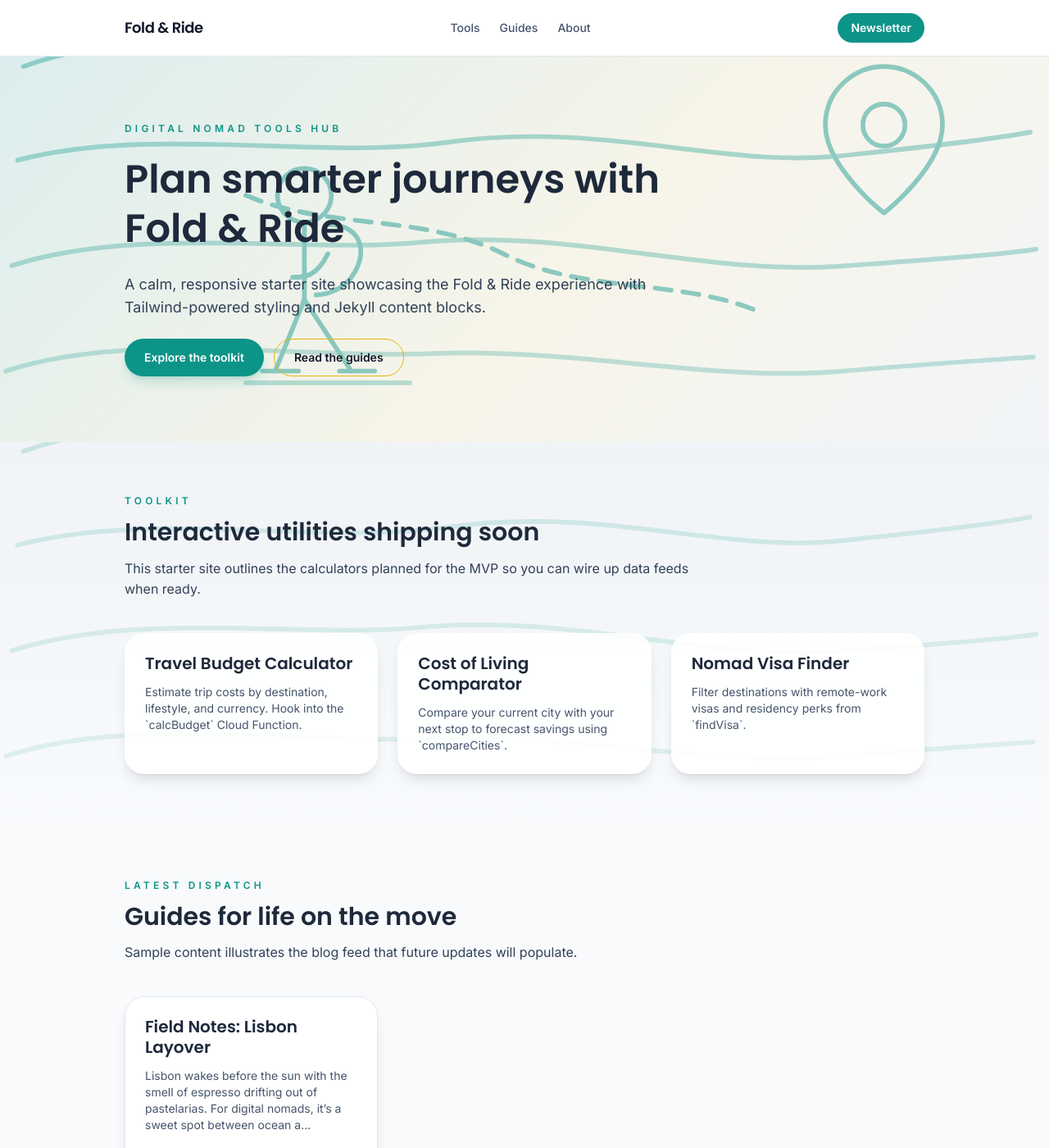
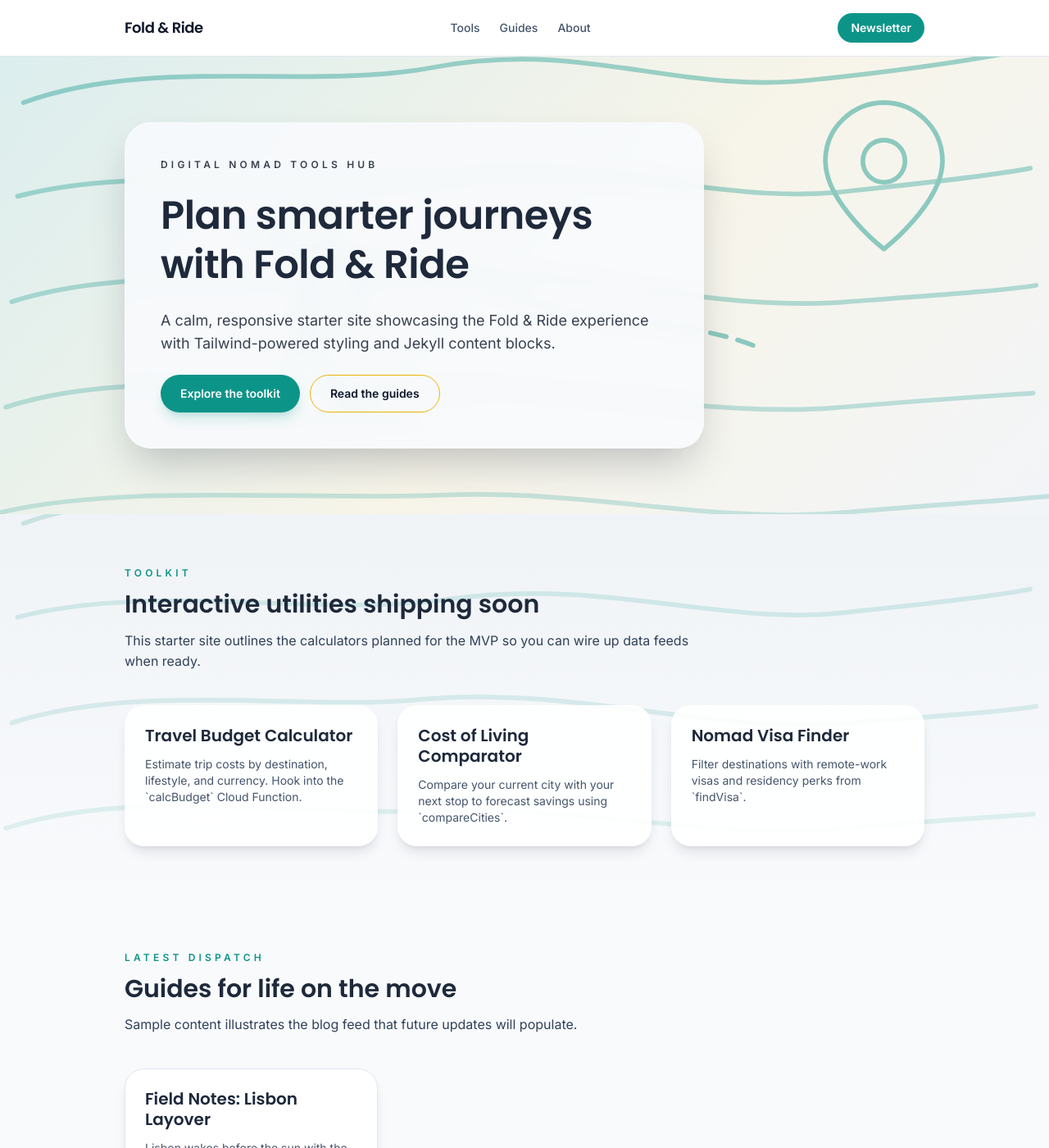
Before and after one commit to krussll/foldandride, a Jekyll site: the page built from index.html, in a window 1280 px wide and 1400 px high. Shown: the whole window at 82% size. Built offline with Jekyll 4.4.1, drawn with Linux system fonts in a browser that asks for light colours.

Commit message:
Enhance hero banner readability

```diff
--- a/assets/css/style.css
+++ b/assets/css/style.css
@@ -44,6 +44,23 @@ h6 {
 
 .section-hero {
   background: linear-gradient(135deg, rgba(13, 148, 136, 0.12), rgba(234, 179, 8, 0.08) 55%, rgba(148, 163, 184, 0.06));
+}
+
+.section-hero .hero-message {
+  backdrop-filter: blur(10px);
+  background: rgba(248, 250, 252, 0.92);
+  border-radius: 2rem;
+  box-shadow: 0 25px 50px -12px rgba(15, 23, 42, 0.25);
+  padding: clamp(1.75rem, 4vw, 2.75rem);
+}
+
+.section-hero .hero-message h1 {
+  color: var(--color-secondary);
+  letter-spacing: -0.01em;
+}
+
+.section-hero .hero-message p {
+  color: rgba(15, 23, 42, 0.82);
 }
 
 .section-hero::before {
--- a/index.html
+++ b/index.html
@@ -5,10 +5,10 @@ description: "Launch your next remote adventure with tools, guides, and stories
 ---
 <section class="section-hero py-20 text-slate-900">
   <div class="relative z-10 mx-auto max-w-5xl px-6">
-    <div class="content-max space-y-6">
+    <div class="hero-message content-max space-y-6">
       <p class="text-xs font-semibold uppercase tracking-[0.35em] text-[#0D9488]">Digital Nomad Tools Hub</p>
-      <h1 class="font-heading text-4xl font-semibold sm:text-5xl">Plan smarter journeys with Fold &amp; Ride</h1>
-      <p class="text-lg text-slate-700">A calm, responsive starter site showcasing the Fold &amp; Ride experience with Tailwind-powered styling and Jekyll content blocks.</p>
+      <h1 class="font-heading text-4xl font-semibold leading-tight sm:text-5xl">Plan smarter journeys with Fold &amp; Ride</h1>
+      <p class="text-base text-slate-800 sm:text-lg">A calm, responsive starter site showcasing the Fold &amp; Ride experience with Tailwind-powered styling and Jekyll content blocks.</p>
       <div class="flex flex-col gap-3 sm:flex-row">
         <a class="inline-flex items-center justify-center rounded-full bg-[#0D9488] px-6 py-3 text-sm font-semibold text-white shadow-lg shadow-[#0D9488]/20 transition hover:bg-[#0b776e]" href="{{ '/tools/' | absolute_url }}">Explore the toolkit</a>
         <a class="inline-flex items-center justify-center rounded-full border border-[#EAB308] px-6 py-3 text-sm font-semibold text-slate-900 transition hover:bg-[#EAB308] hover:text-slate-900/90" href="{{ '/guides/' | absolute_url }}">Read the guides</a>
```
